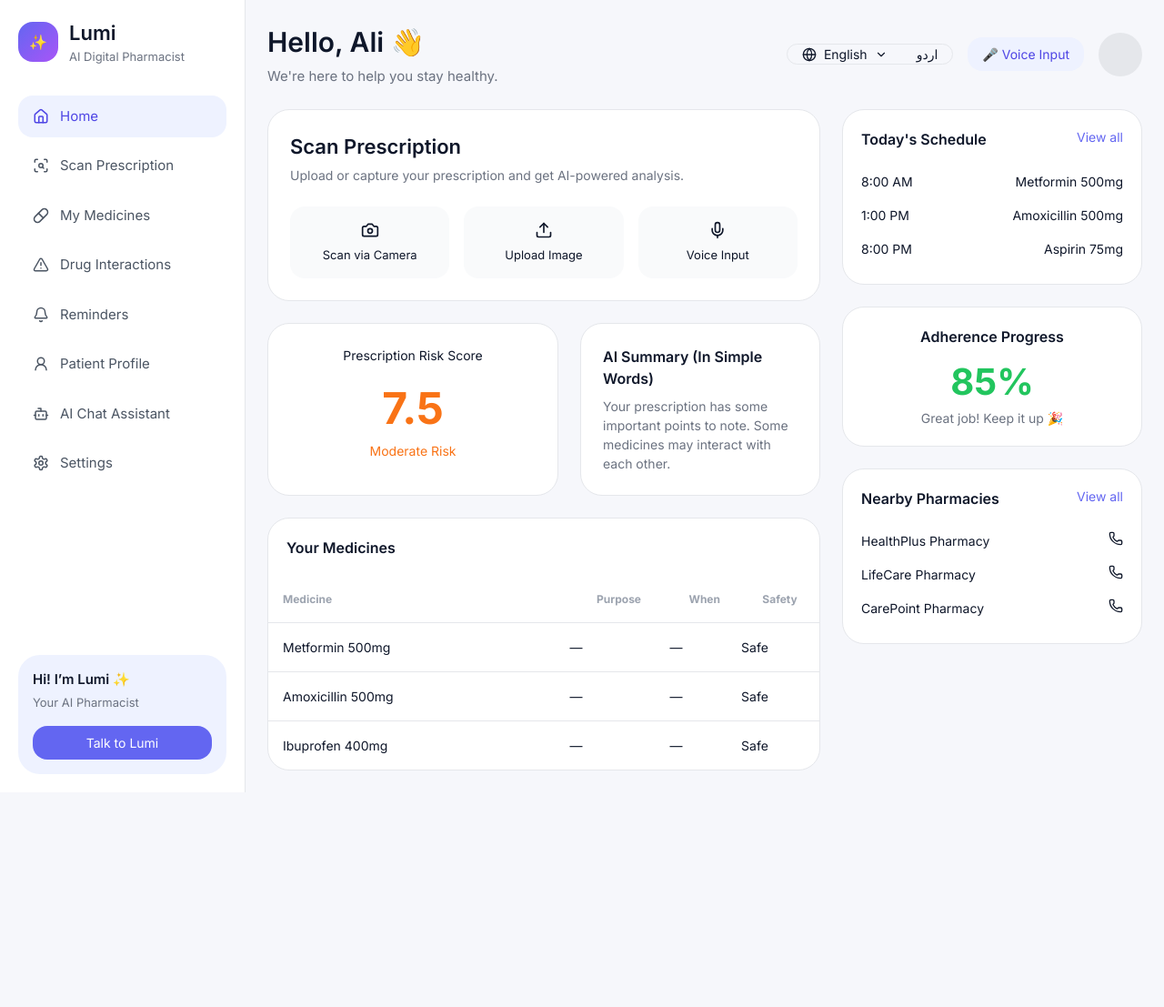
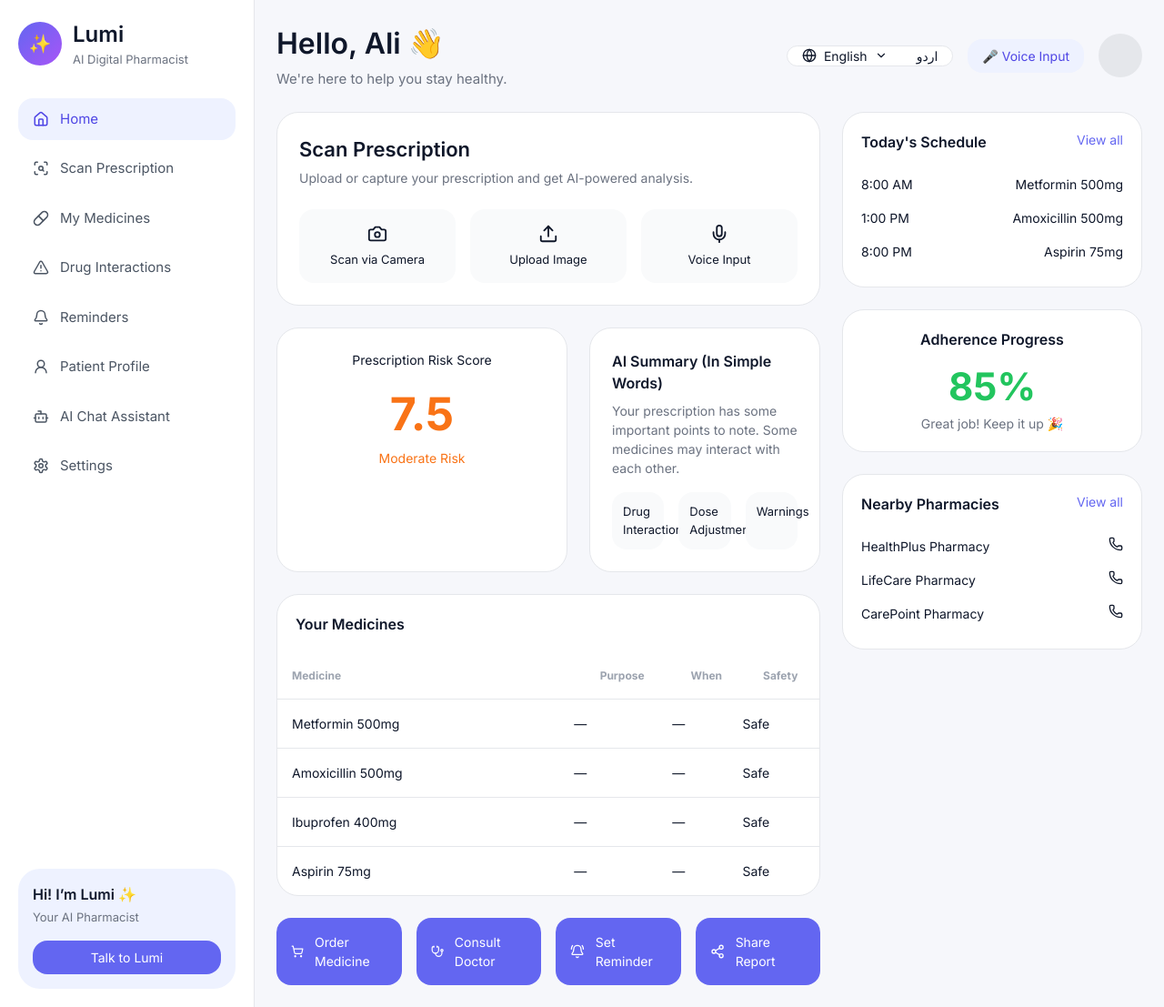
Before and after one commit to rxaliaffan/Lumi-AI, a Next.js app: page / in a window 1280 px wide. Shown: the whole page at 91% size. Before the commit the page ends 871 px from the top, so only its background shows below. Built offline with nearby package versions, Linux system fonts and the light colour scheme.

Commit message:
Update page.js

```diff
--- a/app/page.js
+++ b/app/page.js
@@ -1,5 +1,5 @@
 import {
-  Home,
+  Home as HomeIcon,
   ScanSearch,
   Pill,
   TriangleAlert,
@@ -13,12 +13,16 @@ import {
   Globe,
   ChevronDown,
   Phone,
-  Sun,
-  Moon,
+  SunMedium,
+  MoonStar,
+  ShoppingCart,
+  Stethoscope,
+  BellRing,
+  Share2,
 } from "lucide-react";
 
 const navItems = [
-  { label: "Home", icon: Home, active: true },
+  { label: "Home", icon: HomeIcon, active: true },
   { label: "Scan Prescription", icon: ScanSearch },
   { label: "My Medicines", icon: Pill },
   { label: "Drug Interactions", icon: TriangleAlert },
@@ -33,19 +37,22 @@ export default function Page() {
     <main className="flex min-h-screen bg-[#f6f7fb]">
 
       {/* SIDEBAR */}
-      <aside className="w-[270px] bg-white border-r p-5 flex flex-col">
+      <aside className="w-[280px] bg-white border-r px-5 py-5 flex flex-col">
+
+        {/* LOGO */}
         <div className="flex items-center gap-3 mb-8">
-          <div className="w-11 h-11 rounded-xl bg-gradient-to-br from-indigo-500 to-purple-500 flex items-center justify-center text-white">
+          <div className="w-12 h-12 rounded-2xl bg-gradient-to-br from-indigo-500 to-purple-500 flex items-center justify-center text-white text-xl">
             ✨
           </div>
           <div>
-            <div className="text-[22px] font-semibold">Lumi</div>
+            <div className="text-[24px] font-semibold">Lumi</div>
             <div className="text-[13px] text-gray-500">
               AI Digital Pharmacist
             </div>
           </div>
         </div>
 
+        {/* NAV */}
         <div className="space-y-2">
           {navItems.map((item) => (
             <div
@@ -62,9 +69,9 @@ export default function Page() {
           ))}
         </div>
 
-        {/* CHAT */}
+        {/* BOT CARD */}
         <div className="mt-auto bg-indigo-50 p-4 rounded-2xl">
-          <div className="text-[15px] font-semibold">
+          <div className="text-[16px] font-semibold">
             Hi! I’m Lumi ✨
           </div>
           <p className="text-[13px] text-gray-500 mt-1">
@@ -82,7 +89,7 @@ export default function Page() {
         {/* HEADER */}
         <div className="flex justify-between mb-6">
           <div>
-            <h1 className="text-[30px] font-semibold">
+            <h1 className="text-[32px] font-semibold">
               Hello, Ali 👋
             </h1>
             <p className="text-[15px] text-gray-500 mt-1">
@@ -91,7 +98,9 @@ export default function Page() {
           </div>
 
           <div className="flex items-center gap-4">
-            <div className="flex border rounded-xl overflow-hidden">
+
+            {/* LANGUAGE */}
+            <div className="flex border rounded-xl overflow-hidden bg-white">
               <div className="flex items-center gap-2 px-4 text-[14px]">
                 <Globe size={16} />
                 English
@@ -100,10 +109,12 @@ export default function Page() {
               <div className="px-4 text-[14px] font-medium">اردو</div>
             </div>
 
+            {/* VOICE */}
             <button className="bg-indigo-50 px-4 py-2 rounded-xl text-indigo-600 text-[14px]">
               🎤 Voice Input
             </button>
 
+            {/* PROFILE */}
             <div className="w-12 h-12 rounded-full bg-gray-200" />
           </div>
         </div>
@@ -123,20 +134,21 @@ export default function Page() {
               </p>
 
               <div className="grid grid-cols-3 gap-4 mt-6">
-                <Btn icon={Camera} label="Scan via Camera" />
-                <Btn icon={Upload} label="Upload Image" />
-                <Btn icon={Mic} label="Voice Input" />
+                <ScanBtn icon={Camera} label="Scan via Camera" />
+                <ScanBtn icon={Upload} label="Upload Image" />
+                <ScanBtn icon={Mic} label="Voice Input" />
               </div>
             </div>
 
             {/* RISK + SUMMARY */}
             <div className="grid grid-cols-[320px_1fr] gap-6">
 
+              {/* RISK */}
               <div className="bg-white p-6 rounded-2xl border text-center">
                 <div className="text-[14px] mb-3">
                   Prescription Risk Score
                 </div>
-                <div className="text-[48px] font-bold text-orange-500">
+                <div className="text-[50px] font-bold text-orange-500">
                   7.5
                 </div>
                 <div className="text-[14px] text-orange-500">
@@ -144,13 +156,20 @@ export default function Page() {
                 </div>
               </div>
 
+              {/* SUMMARY */}
               <div className="bg-white p-6 rounded-2xl border">
                 <h3 className="text-[16px] font-semibold mb-2">
                   AI Summary (In Simple Words)
                 </h3>
-                <p className="text-[14px] text-gray-500">
+                <p className="text-[14px] text-gray-500 mb-4">
                   Your prescription has some important points to note. Some medicines may interact with each other.
                 </p>
+
+                <div className="grid grid-cols-3 gap-4">
+                  <Warning title="Drug Interactions" />
+                  <Warning title="Dose Adjustment" />
+                  <Warning title="Warnings" />
+                </div>
               </div>
             </div>
 
@@ -173,13 +192,22 @@ export default function Page() {
                   <Row name="Metformin 500mg" />
                   <Row name="Amoxicillin 500mg" />
                   <Row name="Ibuprofen 400mg" />
+                  <Row name="Aspirin 75mg" />
                 </tbody>
               </table>
             </div>
 
+            {/* ACTION BUTTONS */}
+            <div className="grid grid-cols-4 gap-4">
+              <Action title="Order Medicine" icon={ShoppingCart} />
+              <Action title="Consult Doctor" icon={Stethoscope} />
+              <Action title="Set Reminder" icon={BellRing} />
+              <Action title="Share Report" icon={Share2} />
+            </div>
+
           </div>
 
-          {/* RIGHT PANEL */}
+          {/* RIGHT */}
           <div className="space-y-6">
 
             {/* SCHEDULE */}
@@ -199,7 +227,7 @@ export default function Page() {
               <div className="font-semibold mb-2">
                 Adherence Progress
               </div>
-              <div className="text-[40px] text-green-500 font-bold">
+              <div className="text-[42px] text-green-500 font-bold">
                 85%
               </div>
               <div className="text-sm text-gray-500">
@@ -220,7 +248,6 @@ export default function Page() {
             </div>
 
           </div>
-
         </div>
       </div>
     </main>
@@ -229,11 +256,19 @@ export default function Page() {
 
 /* COMPONENTS */
 
-function Btn({ icon: Icon, label }) {
+function ScanBtn({ icon: Icon, label }) {
   return (
     <div className="bg-gray-50 p-4 rounded-xl text-center hover:bg-gray-100">
-      <Icon className="mx-auto mb-2" size={20} />
+      <Icon className="mx-auto mb-2" size={22} />
       <div className="text-[13px]">{label}</div>
+    </div>
+  );
+}
+
+function Warning({ title }) {
+  return (
+    <div className="bg-gray-50 p-3 rounded-xl text-[13px]">
+      {title}
     </div>
   );
 }
@@ -266,3 +301,12 @@ function Pharmacy({ name }) {
     </div>
   );
 }
+
+function Action({ title, icon: Icon }) {
+  return (
+    <div className="bg-indigo-500 text-white p-4 rounded-xl flex items-center gap-3">
+      <Icon size={18} />
+      <span className="text-[14px]">{title}</span>
+    </div>
+  );
+}
```
